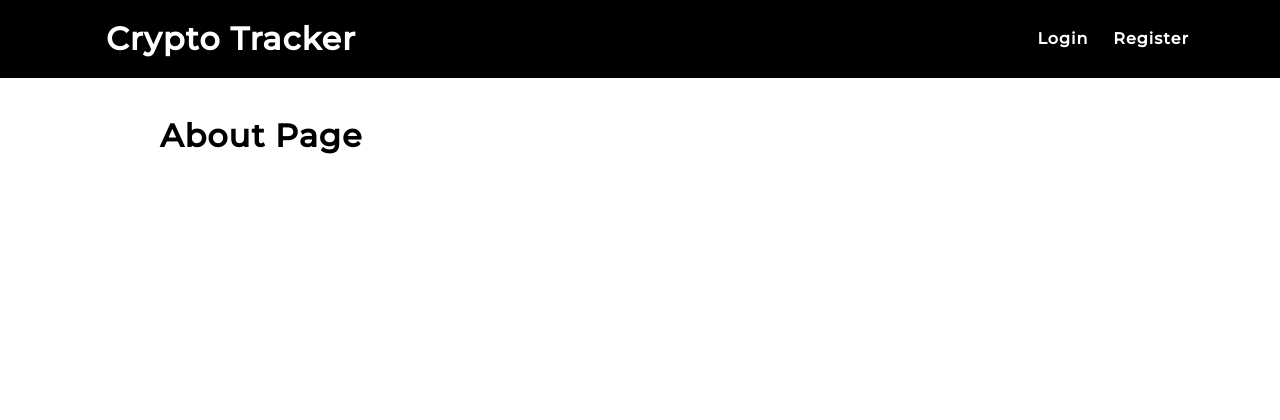
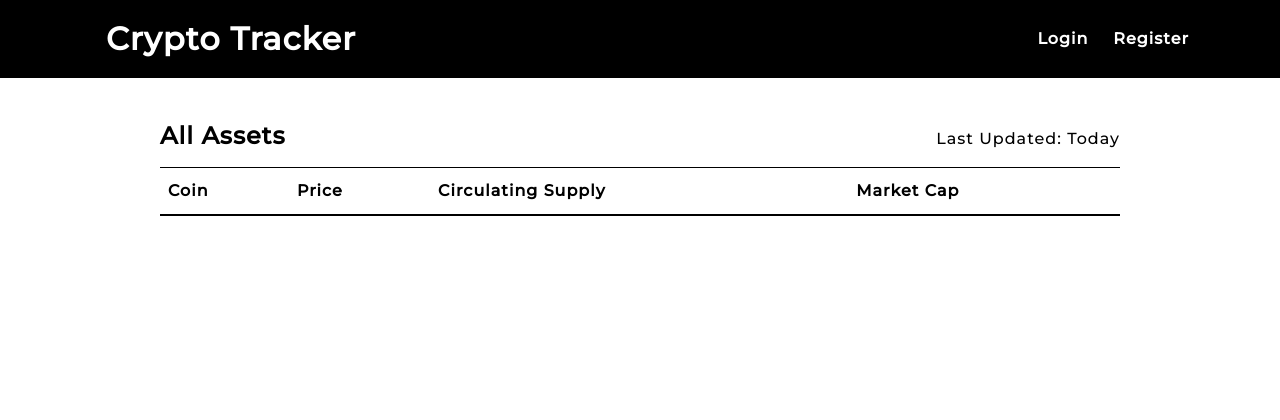
Before and after one commit to Patrick-Lapid/crypto-app, a Django app: page /about/ in a window 1280 px wide. Shown: the top 420 px of the page. Run offline with Django 3.2, Linux system fonts and the light colour scheme; lists and menus that the app fills with data are empty.

Commit message:
Displayable About Page

```diff
--- a/portfolio/static/portfolio/styles.css
+++ b/portfolio/static/portfolio/styles.css
@@ -76,8 +76,6 @@ ul {
   border-bottom: 2px solid;
 }
 
-/* SIDEBAR */
-
 .body-section {
   padding: 2rem;
   height: 100vh;
@@ -92,6 +90,7 @@ ul {
   text-align: center;
 }
 
+/* TABLE */
 .asset-list{
   margin: 10px auto;
   border: 2px solid green;
@@ -102,6 +101,7 @@ ul {
 #asset-table{
   width: 100%;
   margin: 0 auto;
+  column-gap: 40px;
   border-collapse: collapse;
 }
 
@@ -128,6 +128,14 @@ ul {
   margin-bottom: 5px;
 }
 
+.table-header{
+  width: 100%;
+  display: flex;
+  flex-direction: row;
+  justify-content: space-between;
+  align-items: center;
+}
+
 @media screen and (max-width: 1200px) {
   .main-container {
     width: 95%;
--- a/portfolio/templates/portfolio/about.html
+++ b/portfolio/templates/portfolio/about.html
@@ -1,6 +1,27 @@
 {% extends 'portfolio/base.html' %}
 {% block content %}
+<div class="table-header">
+    <h2 id="asset-caption">All Assets</h2>
+    <p class="updated">Last Updated: Today</p>
+</div>
 
-<h1>About Page</h1>
+
+<table id="asset-table">
+    <tr id="heading-row">
+        <th>Coin</th>
+        <th>Price</th>
+        <th>Circulating Supply</th>
+        <th>Market Cap</th>
+    </tr>
+    {% for coin in coins %}
+        <tr>
+            <td>{{ coin.name }}</td>
+            <td>${{coin.quote.USD.price}}</td>
+            <td>{{coin.circulating_supply}}</td>
+            <td>${{coin.quote.USD.market_cap}}</td>
+        </tr>
+    {% endfor %}
+
+</table>
 
 {% endblock %}
--- a/portfolio/utils.py
+++ b/portfolio/utils.py
@@ -1,23 +1,38 @@
 import requests
 import json
 import os
-# Authentication
+# Authentication using env variable
 headers = {
-    'X-CMC_PRO_API_KEY': os.environ.get('CMC_API_KEY'),
+    'X-CMC_PRO_API_KEY': os.environ.get("CMC_API_KEY"),
     'Accepts': 'application/json',
 }
 # API url
 url = 'https://pro-api.coinmarketcap.com/v1/cryptocurrency/listings/latest'
-# Specify top 5 coins
+# Specify top 100 coins
 parameters = {
     'start': '1',
-    'limit': '5',
+    'limit': '100',
     'convert': 'USD'
 }
 # Get json data of all 5 coins
 data = requests.get(url, params=parameters, headers=headers).json()
 
+time = data['status']['timestamp']
 coins = data['data']
+
+
+
+# Round each float to 2 decimal places
+for coin in coins:
+        coin['quote']['USD']['price'] = round(coin['quote']['USD']['price'], 2)
+        coin['quote']['USD']['market_cap'] = round(coin['quote']['USD']['market_cap'], 2)
+        coin['circulating_supply'] = round(coin['circulating_supply'], 2)
+
+def displayCoinList():
+    for coin in coins:
+        coin['quote']['USD']['price'] = f"{(coin['quote']['USD']['price']):,}"
+        coin['quote']['USD']['market_cap'] = f"{(coin['quote']['USD']['market_cap']):,}"
+        coin['circulating_supply'] = f"{(coin['circulating_supply']):,}"
 
 
 def getPrice(ticker):
@@ -25,8 +40,3 @@ def getPrice(ticker):
         if coin['symbol'] == ticker.upper():
             return coin['quote']['USD']['price']
     print("Invalid Ticker")
-
-
-btc = getPrice("btec")
-
-print(btc)
--- a/portfolio/views.py
+++ b/portfolio/views.py
@@ -1,8 +1,13 @@
 from django.shortcuts import render
+from . import utils
 
 # Create your views here.
 def home(request):
+
     return render(request, 'portfolio/home.html')
 
 def about(request):
-    return render(request, 'portfolio/about.html')
+    if request.method=="GET":
+        utils.displayCoinList()
+        coinlist = utils.coins
+    return render(request, 'portfolio/about.html', {'coins': coinlist})
```
